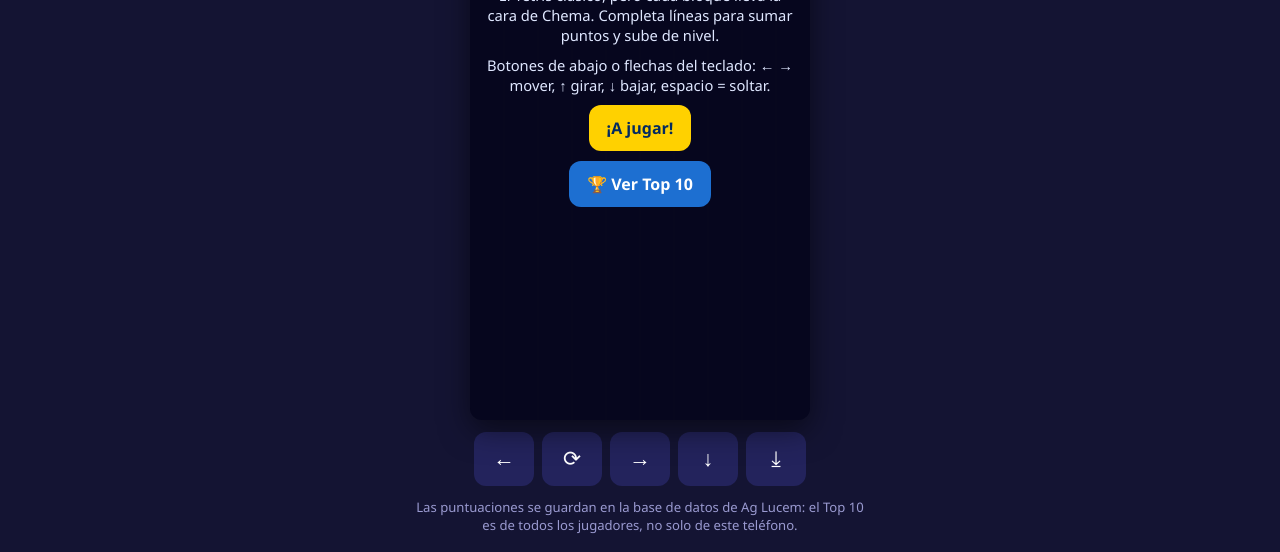
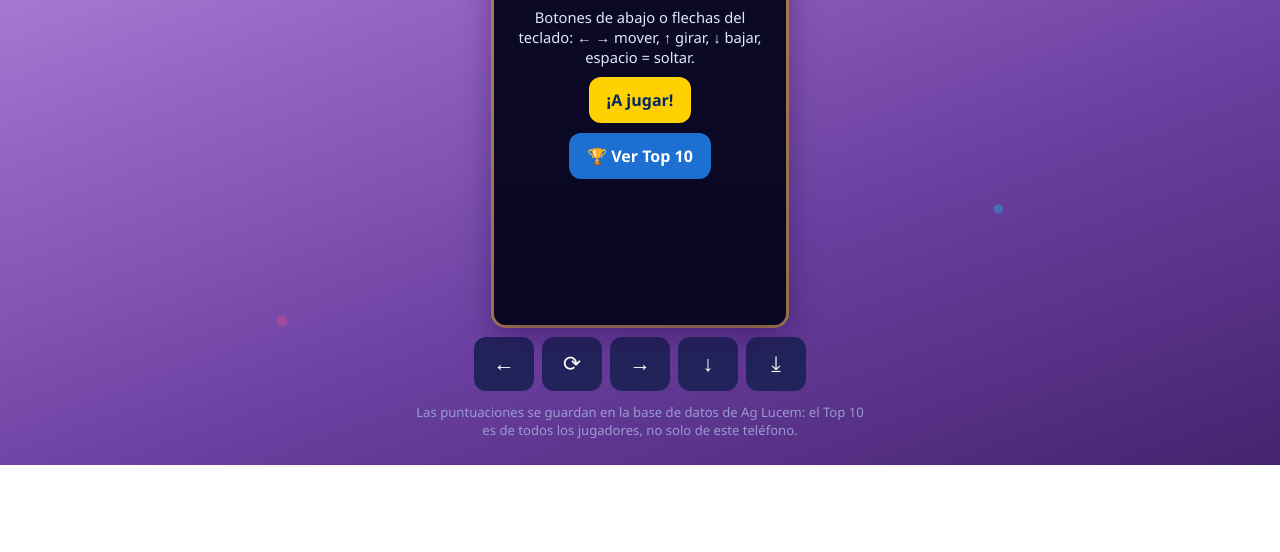
Before and after one commit to mago-del-caos/minijuegos, a plain HTML site: page tetris.html in a window 1280 px wide. Shown: the part 335-887 px from the top of the page. After the commit the page ends 800 px from the top, so only its background shows below. Drawn offline with Linux system fonts and the light colour scheme.

Commit message:
Add files via upload

```diff
--- a/tetris.html
+++ b/tetris.html
@@ -6,13 +6,20 @@
 <title>Tetris Chema — Minijuegos</title>
 <style>
     * { margin:0; padding:0; box-sizing:border-box; -webkit-tap-highlight-color:transparent; }
-    body { font-family:'Segoe UI', system-ui, sans-serif; background:#141433; color:#fff; min-height:100dvh; display:flex; flex-direction:column; align-items:center; }
+    body { font-family:'Segoe UI', system-ui, sans-serif; background:
+            radial-gradient(circle at 12% 22%, rgba(255,209,0,.35) 0 5px, transparent 6px),
+            radial-gradient(circle at 86% 14%, rgba(255,77,121,.4) 0 4px, transparent 5px),
+            radial-gradient(circle at 78% 68%, rgba(0,229,255,.3) 0 4px, transparent 5px),
+            radial-gradient(circle at 22% 82%, rgba(255,77,121,.3) 0 5px, transparent 6px),
+            radial-gradient(circle at 55% 40%, rgba(255,255,255,.18) 0 3px, transparent 4px),
+            linear-gradient(160deg, #c9a7eb 0%, #9d6bc9 34%, #6a3fa0 68%, #45246e 100%);
+        background-attachment: fixed; color:#fff; min-height:100dvh; display:flex; flex-direction:column; align-items:center; }
     header { width:100%; max-width:480px; display:flex; align-items:center; gap:10px; padding:10px 14px; }
     header a { color:#FFD100; text-decoration:none; font-weight:800; }
     header h1 { font-size:1.15rem; flex:1; text-align:center; }
     #hud { width:100%; max-width:480px; display:flex; justify-content:space-between; padding:2px 16px 8px; font-weight:800; font-size:.95rem; }
-    #lienzoWrap { position:relative; width:min(92vw, 340px); }
-    canvas { width:100%; display:block; border-radius:12px; background:#0a0a22; box-shadow:0 10px 30px rgba(0,0,0,.5); touch-action:none; }
+    #lienzoWrap { position:relative; width:min(92vw, 340px, calc((100dvh - 215px) / 2)); }
+    canvas { width:100%; display:block; border-radius:12px; background:linear-gradient(180deg, #3b1d6e 0%, #2a1650 55%, #1c0d38 100%); box-shadow:0 10px 30px rgba(40,10,80,.5), 0 0 0 3px rgba(255,209,0,.55); touch-action:none; }
     .panel { position:absolute; inset:0; display:none; flex-direction:column; align-items:center; justify-content:center; gap:10px; background:rgba(6,6,30,.86); border-radius:12px; padding:16px; text-align:center; overflow:auto; }
     .panel.visible { display:flex; }
     .panel h2 { color:#FFD100; font-size:1.4rem; }
```
